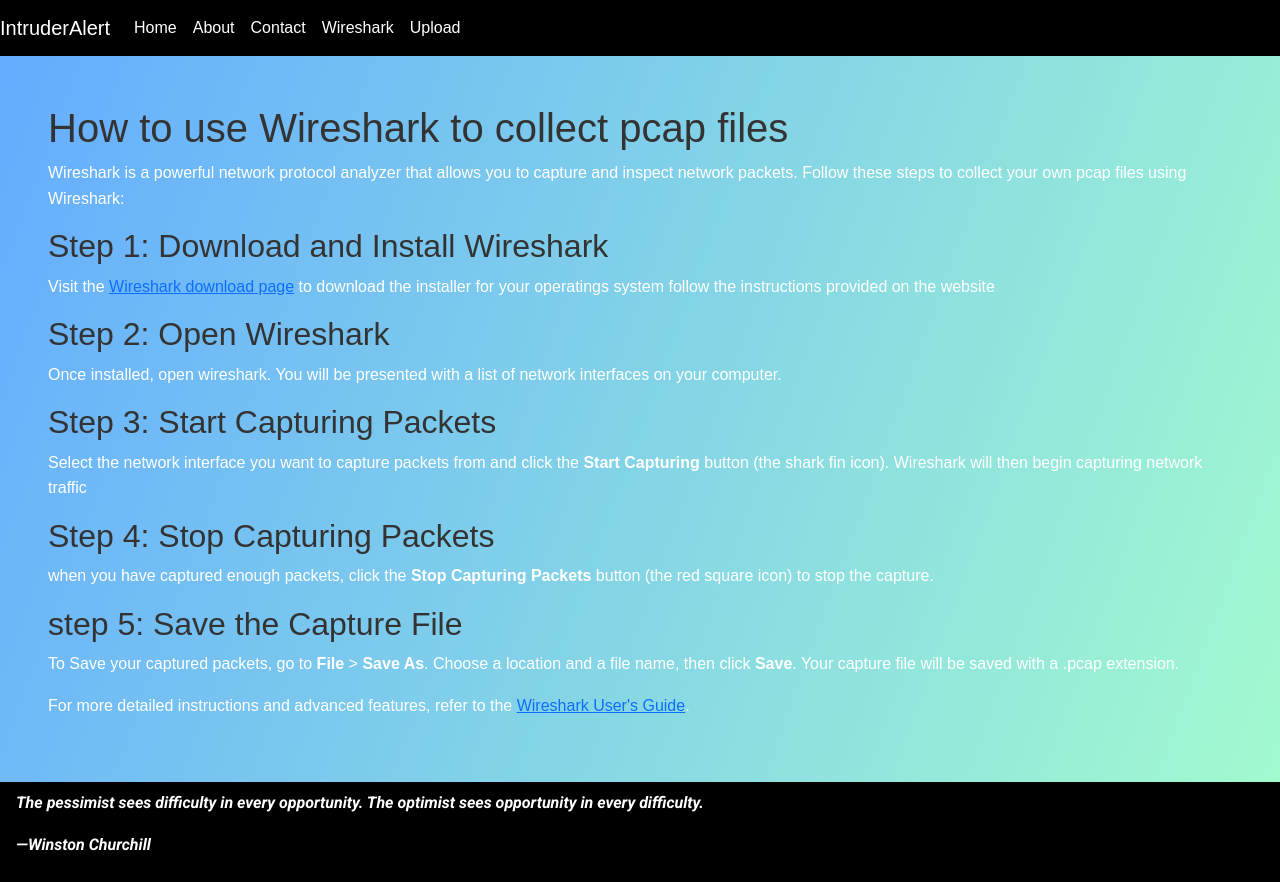
After one commit to jdnavarro2087/Final_Project, a Django app: page /wireshark/ in a window 1280 px wide. The commit adds this page. Run offline with Django 5.2, Linux system fonts and the light colour scheme.

Commit message:
wireshark page

```diff
--- a/IntruderAlert/static/css/style.css
+++ b/IntruderAlert/static/css/style.css
@@ -168,3 +168,38 @@
 #table {
     color: #333;
 }
+
+/**********************
+Table styling
+**********************/
+
+.table-row-spacing tr {
+    margin-bottom: 1rem;
+}
+
+.table-row-spacing td {
+    padding: 1rem;
+}
+
+
+/***********************
+Wireshark styling
+************************/
+
+.main-container {
+    flex: 1; /* Allow the main content to fill available space */
+    display: flex;
+    justify-content: center;
+    align-items: center;
+    box-sizing: border-box;
+}
+
+.container-body {
+    background: linear-gradient(-70deg, #a2facf 0%, #64acff 100%);
+    color: white;
+    max-width: 100%; /* Ensure it does not exceed container width */
+    padding: 3rem;
+    box-sizing: border-box; /* Include padding in width calculations */
+    width: 100%; /* Make sure it takes full width of the container */
+    min-height: 30.45rem;
+}
--- a/IntruderAlert/templates/analyze_pcap.html
+++ b/IntruderAlert/templates/analyze_pcap.html
@@ -1,7 +1,7 @@
 
 {% extends 'base.html' %}
 
-{% block title %}change me later{% endblock title %}
+{% block title %}Analyze pcap_file{% endblock title %}
 
 {% block header %}analyze page{% endblock header %}
 {% load static %}
@@ -16,7 +16,7 @@
     </form>
 
     <h2>Analyzed Traffic</h2>
-    <table id="table">
+    <table id="table" class="table-row-spacing">
         <tr>
             <th>Timestamp</th>
             <th>Source IP</th>
--- a/IntruderAlert/templates/navbar.html
+++ b/IntruderAlert/templates/navbar.html
@@ -18,6 +18,9 @@
                 <li class="nav-item">
                     <a class="nav-link" href="{% url 'contact' %}">Contact</a>
                 </li>
+                <li>
+                    <a class="nav-link" href="{% url 'wireshark_instructions' %}">Wireshark</a>
+                </li>
                 <li class="nav-item">
                     <a class="nav-link" href="{% url 'analyze_pcap' %}">Upload</a>
                 </li>
--- /dev/null
+++ b/IntruderAlert/templates/wireshark_instructions.html
@@ -0,0 +1,30 @@
+{% extends 'base.html' %}
+
+{% block title %}How to Use WireShark{% endblock title %}
+{% load static %}
+
+{% block content %}
+<div class="main-container">
+    <div class="container-body">
+        <h1>How to use Wireshark to collect pcap files</h1>
+        <p>Wireshark is a powerful network protocol analyzer that allows you to capture and inspect network packets. Follow these steps to collect your own pcap files using Wireshark:</p>
+
+        <h2>Step 1: Download and Install Wireshark</h2>
+        <p>Visit the <a href="https://www.wireshark.org/download.html" target="blank">Wireshark download page</a> to download the installer for your operatings system follow the instructions provided on the website</p>
+
+        <h2>Step 2: Open Wireshark</h2>
+        <p>Once installed, open wireshark. You will be presented with a list of network interfaces on your computer.</p>
+
+        <h2>Step 3: Start Capturing Packets</h2>
+        <p>Select the network interface you want to capture packets from and click the <strong>Start Capturing</strong> button (the shark fin icon). Wireshark will then begin capturing network traffic</p>
+
+        <h2>Step 4: Stop Capturing Packets</h2>
+        <p>when you have captured enough packets, click the <strong>Stop Capturing Packets</strong> button (the red square icon) to stop the capture.</p>
+
+        <h2>step 5: Save the Capture File</h2>
+        <p>To Save your captured packets, go to <strong>File</strong> &gt; <strong>Save As</strong>. Choose a location and a file name, then click <strong>Save</strong>. Your capture file will be saved with a .pcap extension.</p>
+
+        <p>For more detailed instructions and advanced features, refer to the <a href="https://www.wireshark.org/docs/wsug_html_chunked/" target="_blank">Wireshark User's Guide</a>. </p>
+    </div>
+</div>
+{% endblock %}
--- a/network_analysis/urls.py
+++ b/network_analysis/urls.py
@@ -6,4 +6,5 @@
     path('about/', views.about, name='about'),
     path('contact/', views.contact, name='contact'),
     path('analyze_pcap/', views.analyze_pcap, name='analyze_pcap'),
+    path('wireshark/', views.wireshark_instructions, name='wireshark_instructions'),
 ]
--- a/network_analysis/views.py
+++ b/network_analysis/views.py
@@ -13,6 +13,9 @@
 
 def contact(request):
     return render(request, 'contact.html')
+
+def wireshark_instructions(request):
+    return render(request, 'wireshark_instructions.html')
 
 async def process_pcap(filepath):
     try:
```
